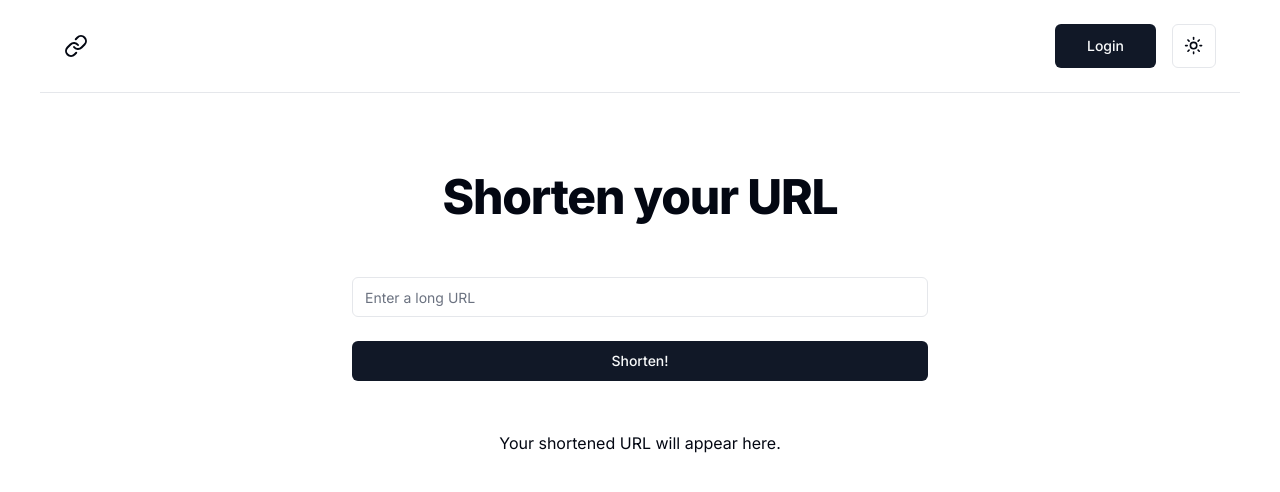
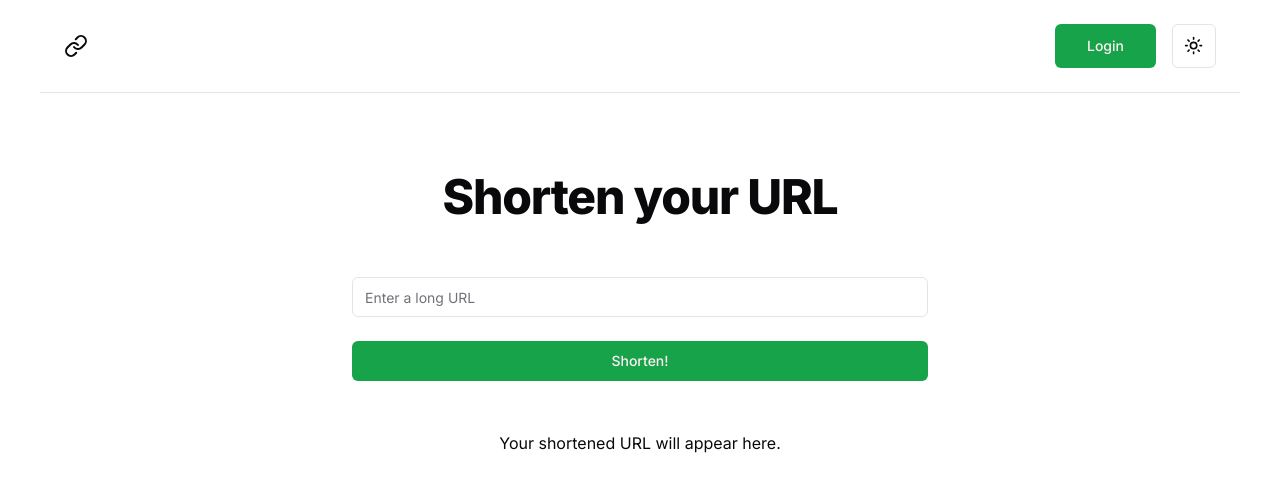
Before and after one commit to whoyoux/url-shortener, a Next.js app: page / in a window 1280 px wide. Shown: the top 492 px of the page. Built offline with nearby package versions, Linux system fonts and the light colour scheme; no server answers.

Commit message:
add auth guard to dashboard

```diff
--- a/src/app/dashboard/page.tsx
+++ b/src/app/dashboard/page.tsx
@@ -1,7 +1,16 @@
-import React from "react";
+import { H1 } from "@/components/ui/H1";
+import AuthGuard from "@/lib/AuthGuard";
 
-const Dashboard = () => {
-  return <div>Dashboard</div>;
+const Dashboard = async () => {
+  const session = await AuthGuard();
+
+  return (
+    <main className="pt-10">
+      <H1>
+        Hello <i>{session.user.name}</i> on dashboard
+      </H1>
+    </main>
+  );
 };
 
 export default Dashboard;
--- a/src/app/globals.css
+++ b/src/app/globals.css
@@ -5,64 +5,47 @@
 @layer base {
   :root {
     --background: 0 0% 100%;
-    --foreground: 224 71.4% 4.1%;
-
+    --foreground: 240 10% 3.9%;
     --card: 0 0% 100%;
-    --card-foreground: 224 71.4% 4.1%;
-
+    --card-foreground: 240 10% 3.9%;
     --popover: 0 0% 100%;
-    --popover-foreground: 224 71.4% 4.1%;
-
-    --primary: 220.9 39.3% 11%;
-    --primary-foreground: 210 20% 98%;
-
-    --secondary: 220 14.3% 95.9%;
-    --secondary-foreground: 220.9 39.3% 11%;
-
-    --muted: 220 14.3% 95.9%;
-    --muted-foreground: 220 8.9% 46.1%;
-
-    --accent: 220 14.3% 95.9%;
-    --accent-foreground: 220.9 39.3% 11%;
-
+    --popover-foreground: 240 10% 3.9%;
+    --primary: 142.1 76.2% 36.3%;
+    --primary-foreground: 355.7 100% 97.3%;
+    --secondary: 240 4.8% 95.9%;
+    --secondary-foreground: 240 5.9% 10%;
+    --muted: 240 4.8% 95.9%;
+    --muted-foreground: 240 3.8% 46.1%;
+    --accent: 240 4.8% 95.9%;
+    --accent-foreground: 240 5.9% 10%;
     --destructive: 0 84.2% 60.2%;
-    --destructive-foreground: 210 20% 98%;
-
-    --border: 220 13% 91%;
-    --input: 220 13% 91%;
-    --ring: 224 71.4% 4.1%;
-
+    --destructive-foreground: 0 0% 98%;
+    --border: 240 5.9% 90%;
+    --input: 240 5.9% 90%;
+    --ring: 142.1 76.2% 36.3%;
     --radius: 0.5rem;
   }
 
   .dark {
-    --background: 224 71.4% 4.1%;
-    --foreground: 210 20% 98%;
-
-    --card: 224 71.4% 4.1%;
-    --card-foreground: 210 20% 98%;
-
-    --popover: 224 71.4% 4.1%;
-    --popover-foreground: 210 20% 98%;
-
-    --primary: 210 20% 98%;
-    --primary-foreground: 220.9 39.3% 11%;
-
-    --secondary: 215 27.9% 16.9%;
-    --secondary-foreground: 210 20% 98%;
-
-    --muted: 215 27.9% 16.9%;
-    --muted-foreground: 217.9 10.6% 64.9%;
-
-    --accent: 215 27.9% 16.9%;
-    --accent-foreground: 210 20% 98%;
-
+    --background: 20 14.3% 4.1%;
+    --foreground: 0 0% 95%;
+    --card: 24 9.8% 10%;
+    --card-foreground: 0 0% 95%;
+    --popover: 0 0% 9%;
+    --popover-foreground: 0 0% 95%;
+    --primary: 142.1 70.6% 45.3%;
+    --primary-foreground: 144.9 80.4% 10%;
+    --secondary: 240 3.7% 15.9%;
+    --secondary-foreground: 0 0% 98%;
+    --muted: 0 0% 15%;
+    --muted-foreground: 240 5% 64.9%;
+    --accent: 12 6.5% 15.1%;
+    --accent-foreground: 0 0% 98%;
     --destructive: 0 62.8% 30.6%;
-    --destructive-foreground: 210 20% 98%;
-
-    --border: 215 27.9% 16.9%;
-    --input: 215 27.9% 16.9%;
-    --ring: 216 12.2% 83.9%;
+    --destructive-foreground: 0 85.7% 97.3%;
+    --border: 240 3.7% 15.9%;
+    --input: 240 3.7% 15.9%;
+    --ring: 142.4 71.8% 29.2%;
   }
 }
 
--- /dev/null
+++ b/src/lib/AuthGuard.ts
@@ -0,0 +1,12 @@
+import { redirect } from "next/navigation";
+import { getAuthSession } from "./auth";
+
+const AuthGuard = async () => {
+  const session = await getAuthSession();
+
+  if (!session) redirect("/");
+
+  return session;
+};
+
+export default AuthGuard;
```
